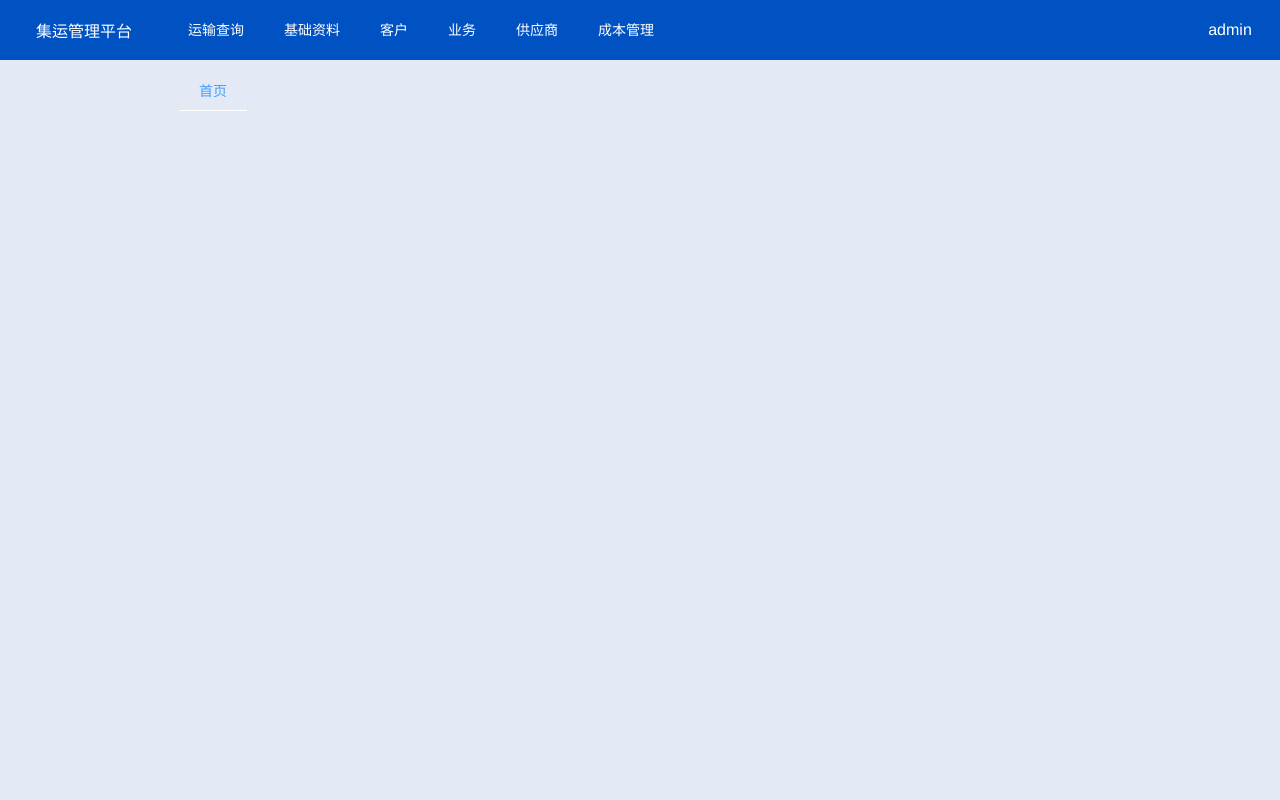
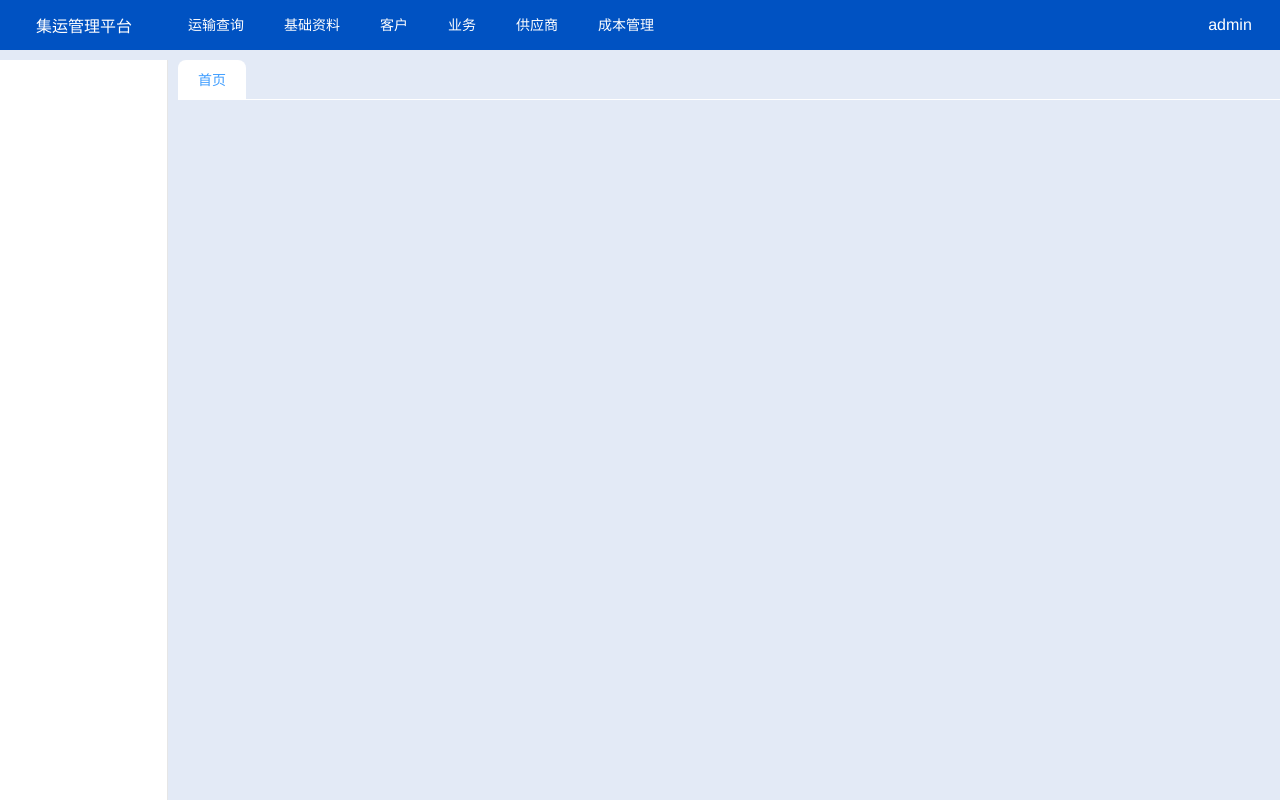
Before and after one commit to llhxhal/transport-strategy-web, a Vue app: page /#/ in a window 1280 px wide. Built offline with nearby package versions, Linux system fonts and the light colour scheme.

Commit message:
左侧菜单样式、标签页样式

```diff
--- a/src/assets/css/variable.scss
+++ b/src/assets/css/variable.scss
@@ -1,9 +1,12 @@
 // size
-$margin-mini: 10px;
-$header-height: 60px !default;
+$margin-mini: 10px !default;
+$header-height: 50px !default;
 $aside-width: 168px !default;
+$top-menu-height: $header-height !default;
+$sub-menu-height: 40px !default;
 // color
 $background: #e3eaf6 !default;
 $white: #ffffff !default;
+$light-gray: #eeeeee !default;
 $light-blue: #1c90fe !default;
 $dark-blue: #0052c2 !default;
--- a/src/components/NavMenuLeft.vue
+++ b/src/components/NavMenuLeft.vue
@@ -24,4 +24,20 @@ export default {
 };
 </script>
 
-<style scoped lang="scss"></style>
+<style scoped lang="scss">
+@import "@/assets/css/base";
+
+.el-menu {
+  &-item {
+    height: $sub-menu-height;
+    line-height: $sub-menu-height;
+    border-bottom: 1px solid $light-gray;
+    &:hover,
+    &:focus,
+    &.is-active {
+      color: $white;
+      background: $light-blue;
+    }
+  }
+}
+</style>
--- a/src/components/NavMenuTop.vue
+++ b/src/components/NavMenuTop.vue
@@ -29,17 +29,20 @@ export default {
 
 .el-menu {
   background: transparent;
-  &--horizontal {
-    border-bottom: none !important;
-  }
-  & > &-item {
-    color: $white;
-    &:not(.is-disabled) {
-      &.is-active,
-      &:hover,
-      &:focus {
-        color: $white !important;
-        background: $light-blue !important;
+  &.el-menu--horizontal {
+    border-bottom: none;
+    & > .el-menu-item {
+      height: $top-menu-height;
+      line-height: $top-menu-height;
+      border-bottom: none;
+      color: $white;
+      &:not(.is-disabled) {
+        &:hover,
+        &:focus,
+        &.is-active {
+          color: $white;
+          background: $light-blue;
+        }
       }
     }
   }
--- a/src/views/HomeView.vue
+++ b/src/views/HomeView.vue
@@ -261,12 +261,32 @@ export default {
       cursor: pointer;
     }
   }
-  .el-main {
-    margin-left: $margin-mini;
-    padding: 0;
-  }
-  .el-aside {
-    width: $aside-width !important;
+  & > .el-container {
+    .el-aside {
+      width: $aside-width !important;
+      margin-right: $margin-mini;
+      .el-menu {
+        height: 100%;
+      }
+    }
+    .el-main {
+      padding: 0;
+      .el-tabs {
+        &__header {
+          border-bottom: 1px solid $white;
+        }
+        &__nav {
+          border: none;
+        }
+        &__item {
+          border-radius: 8px 8px 0 0;
+          background: $white;
+          &:not(:last-child) {
+            margin-right: 4px;
+          }
+        }
+      }
+    }
   }
 }
 </style>
```
